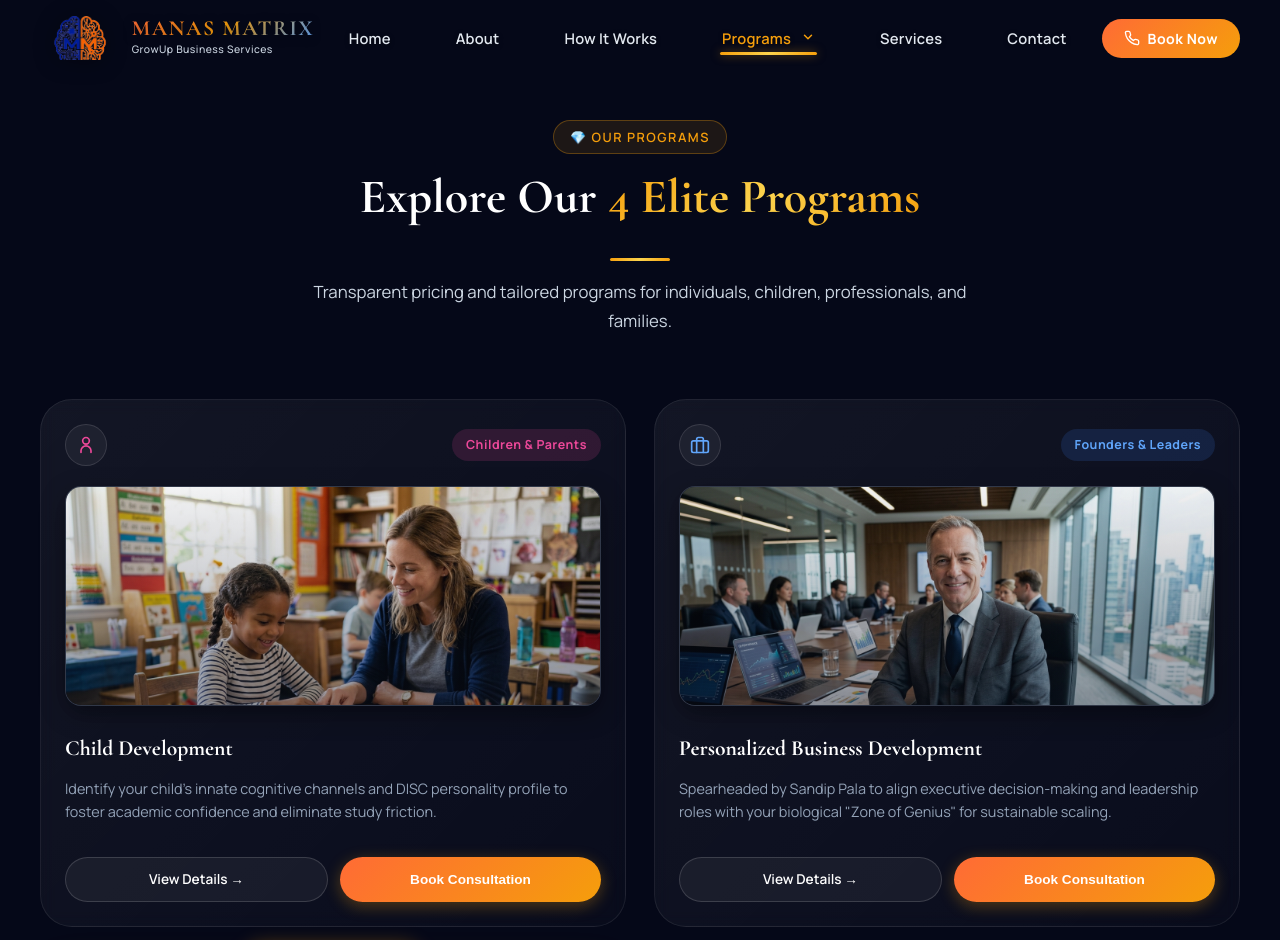
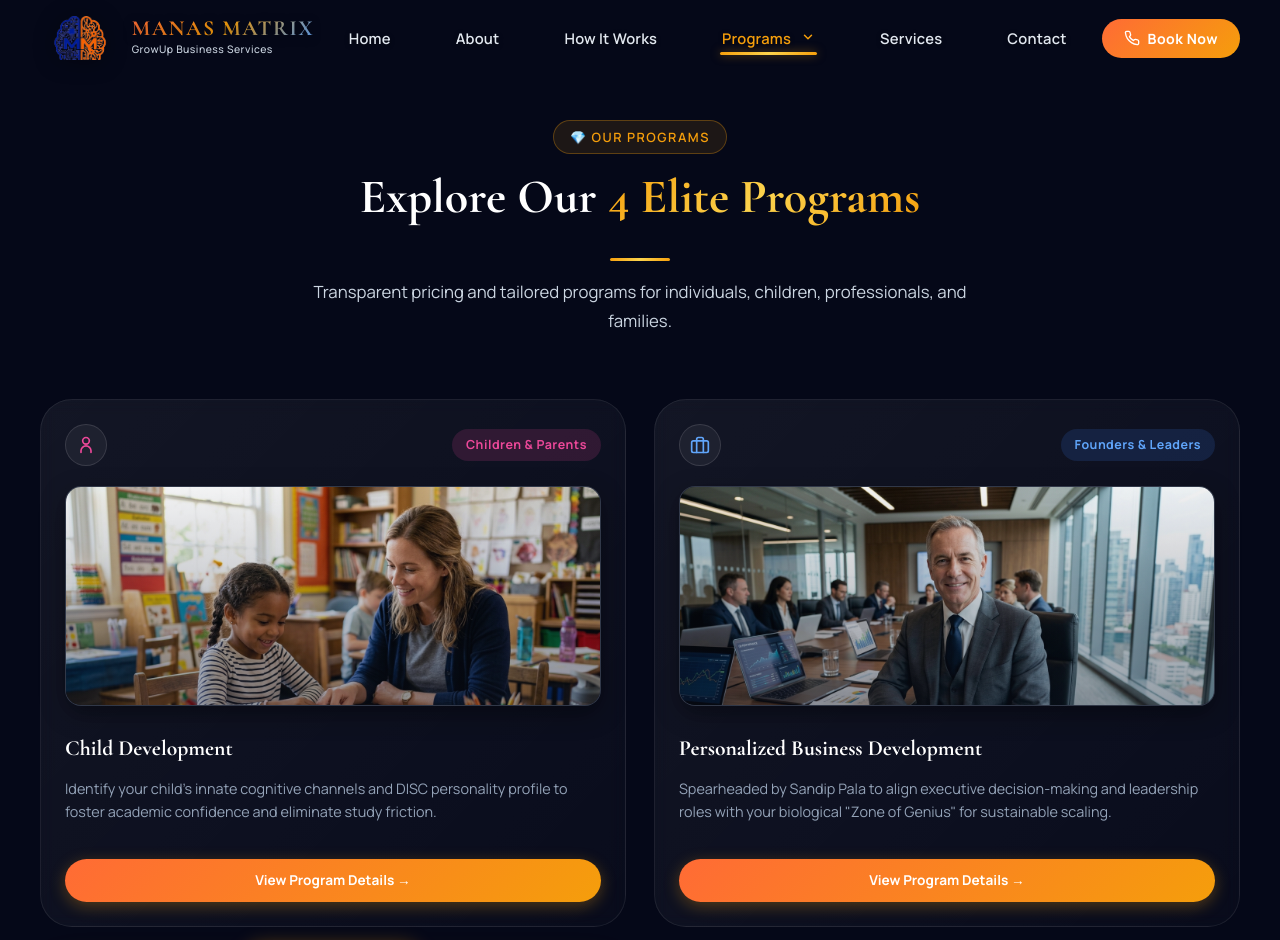
Before and after one commit to fuertenitesh-sys/ManasMatrix_Latest, a React (Vite) app: page /programs in a window 1280 px wide. Shown: the top 940 px of the page. Built offline with nearby package versions, Linux system fonts and the light colour scheme.

Commit message:
Make program cards compact and clean with single prominent View Program Details button

```diff
--- a/src/components/Programs/ProgramsGrid.jsx
+++ b/src/components/Programs/ProgramsGrid.jsx
@@ -92,27 +92,20 @@ const ProgramsGrid = () => {
             <h3 className="programs__title">{program.title}</h3>
             <p className="programs__short-desc">{program.shortDesc}</p>
 
-            {/* Action Buttons matching reference screenshot */}
-            <div className="programs__card-actions">
+            {/* Single Prominent Action Button: View Program Details */}
+            <div className="programs__card-actions" style={{ paddingTop: '16px' }}>
               <Link
                 to={program.detailPath}
-                className="programs__card-btn-secondary"
+                className="programs__card-btn-primary"
+                style={{ width: '100%', textDecoration: 'none', textAlign: 'center', justifyContent: 'center' }}
                 onClick={() => {
                   window.scrollTo(0, 0);
                   document.documentElement.scrollTop = 0;
                   document.body.scrollTop = 0;
                 }}
               >
-                View Details &rarr;
+                View Program Details &rarr;
               </Link>
-              <button
-                className="programs__card-btn-primary"
-                onClick={() => {
-                  window.dispatchEvent(new CustomEvent('open-booking-modal', { detail: { service: program.id } }));
-                }}
-              >
-                Book Consultation
-              </button>
             </div>
           </div>
         ))}
```
